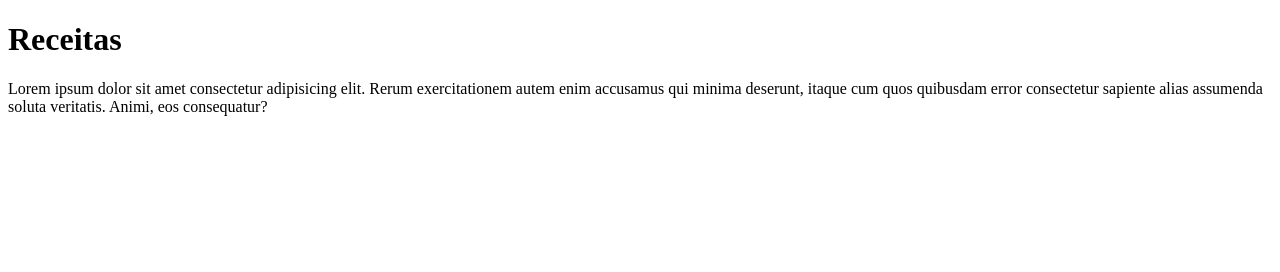
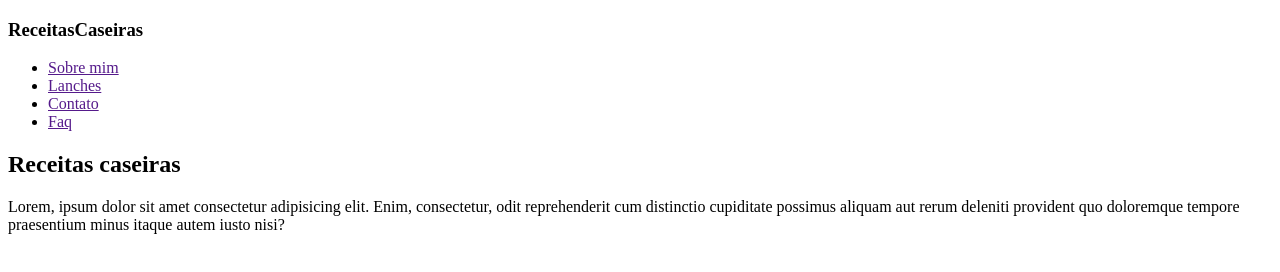
Before and after one commit to rodribrasileiro/Receitas, a plain HTML site: page index.html in a window 1280 px wide. Drawn offline with Linux system fonts and the light colour scheme.

Commit message:
Criação da header e main

```diff
--- a/index.html
+++ b/index.html
@@ -6,7 +6,30 @@
     <title>Document</title>
 </head>
 <body>
-    <h1>Receitas</h1>
-    <p>Lorem ipsum dolor sit amet consectetur adipisicing elit. Rerum exercitationem autem enim accusamus qui minima deserunt, itaque cum quos quibusdam error consectetur sapiente alias assumenda soluta veritatis. Animi, eos consequatur?</p>
+    <!-- cabeçalho da nossa página -->
+    <header>
+        <h3>ReceitasCaseiras</h3>
+        <nav>
+            <ul>
+                <li> <a href="">Sobre mim</a> </li>
+                <li> <a href="">Lanches</a> </li>
+                <li> <a href="">Contato</a> </li>
+                <li> <a href="">Faq</a> </li>
+            </ul>
+        </nav>
+    </header>
+    <!-- conteúdo principal -->
+    <main>
+        <!-- primeira seção -->
+        <section>
+            <h1>Receitas caseiras</h1>
+            <p>Lorem, ipsum dolor sit amet consectetur adipisicing elit. Enim, consectetur, odit reprehenderit cum distinctio cupiditate possimus aliquam aut rerum deleniti provident quo doloremque tempore praesentium minus itaque autem iusto nisi?</p>
+        </section>
+
+        <section></section>
+        <section></section>
+    </main>
+
+
 </body>
 </html>
```
